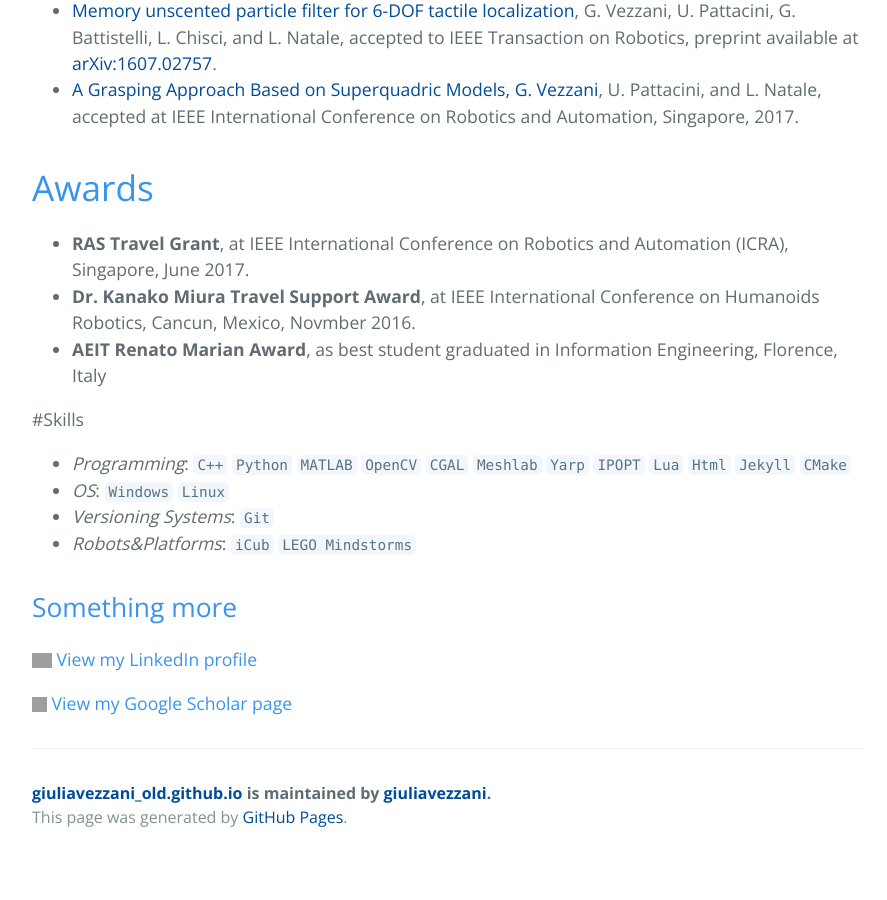
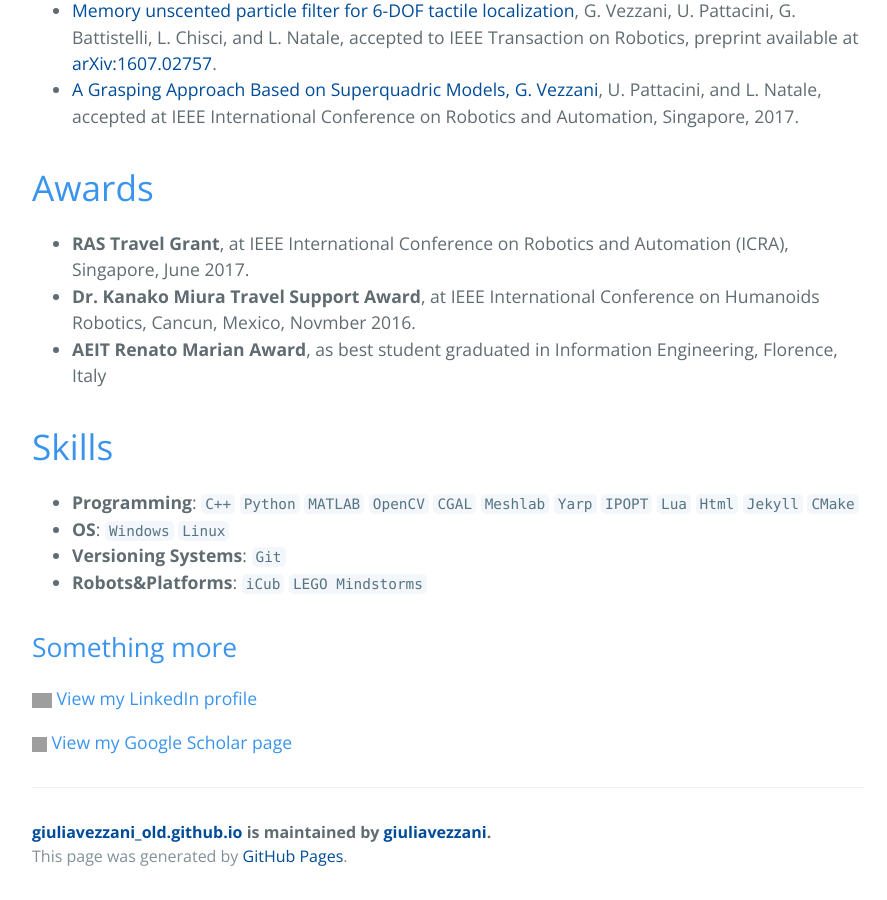
Before and after one commit to giuliavezzani/giuliavezzani_old.github.io, a Jekyll site: the page built from index.md, in a window 1280 px wide and 900 px high, scrolled down 1882 px. Shown: the whole window, without its empty margins (192-1079 px from the left). Built offline with Jekyll 4.4.1, drawn with Linux system fonts in a browser that asks for light colours; our own code applies the rules of GitHub Pages for plain Markdown files; before the commit the page ends 2743 px from its top, so only the background shows below that; grey boxes are pictures that could not be loaded.

```diff
--- a/index.md
+++ b/index.md
@@ -96,11 +96,11 @@ advancement of the theory and practice of systems and control.</p>
  Robotics, Cancun, Mexico, Novmber 2016.
 - **AEIT Renato Marian Award**, as best student graduated in Information Engineering, Florence, Italy
 
-#Skills
-- *Programming*: `C++` `Python` `MATLAB` `OpenCV` `CGAL` `Meshlab` `Yarp` `IPOPT` `Lua` `Html` `Jekyll` `CMake`
-- *OS*: `Windows` `Linux`
-- *Versioning Systems*: `Git`
-- *Robots&Platforms*: `iCub` `LEGO Mindstorms`
+# Skills
+- **Programming**: `C++` `Python` `MATLAB` `OpenCV` `CGAL` `Meshlab` `Yarp` `IPOPT` `Lua` `Html` `Jekyll` `CMake`
+- **OS**: `Windows` `Linux`
+- **Versioning Systems**: `Git`
+- **Robots&Platforms**: `iCub` `LEGO Mindstorms`
 
 
 
```
